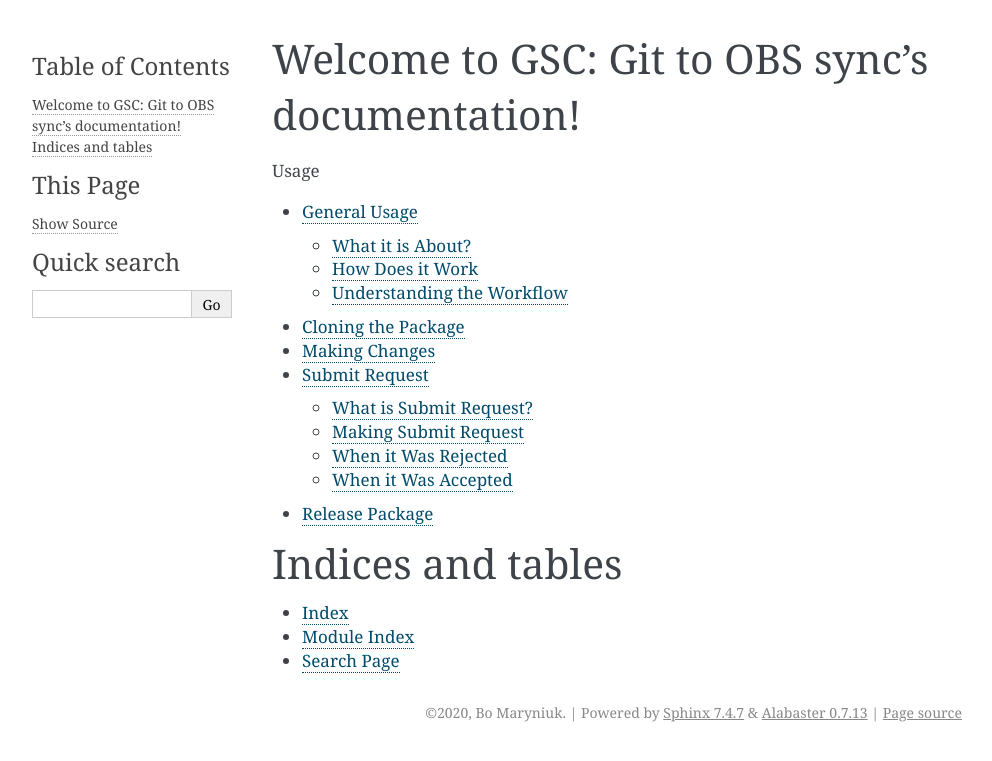
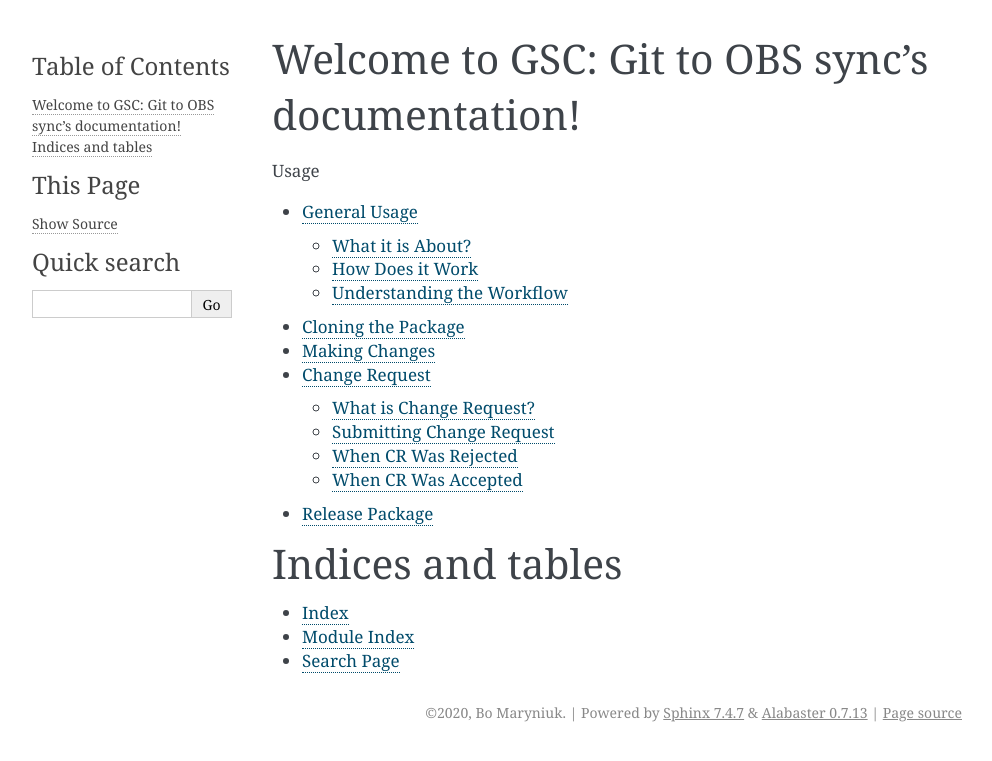
Before and after one commit to isbm/gsc, a Sphinx documentation site: the page built from docs/index.rst, in a window 1280 px wide. Shown: the top 761 px of the page, without its empty margins (148-1140 px from the left). Built offline with Sphinx 7.4.7, drawn with Linux system fonts in a browser that asks for light colours; some of the changed lines change nothing that is shown.

Commit message:
Add documentation on submitting change request

```diff
--- a/docs/usage_submit_request.rst
+++ b/docs/usage_submit_request.rst
@@ -1,14 +1,85 @@
-Submit Request
+Change Request
 ==============
 
-What is Submit Request?
+What is Change Request?
 -----------------------
 
-Making Submit Request
----------------------
+Change request in OBS terminology is a part of `Staging Workflow
+(https://openbuildservice.org/help/manuals/obs-user-guide/cha.obs.best-practices.webuiusage.html#staging_how_to)`_
+and is a process of making required changes to a package. Such change
+affects all the resulting release and therefore must yield to a
+certain rules.
 
-When it Was Rejected
+Submitting Change Request
+-------------------------
+
+When you are done making changes to your package via ``gsc add``
+command, then it is a time to request them to be accepted by a package
+maintainer and added to the release, eventually. In order to submit a
+Change Request, issue the following command::
+
+  gsc sr
+
+Or::
+
+  gsc submitreq
+
+This will bring a newly constructed changelog entry, which will
+contain all previously made commits to Git. Each commit will be made
+as a separate changelog entry. If needed, you should edit and reformat
+that text accordingly.
+
+After you quit changelog text editor, you might have few more text
+editors displaying diff between the files. Those you should edit also
+accordingly to your needs.
+
+Once all is committed, at this point, your temporary Git branch
+(``tmp-<package-name>-<version>``) will be synchronised with the Git
+and Change Request will be sent to the OBS and you will see a Change
+Request number at the end.
+
+When CR Was Rejected
 --------------------
 
-When it Was Accepted
+In case of rejection was due to a mistakes or missing parts, then
+nothing special happens, just keep working on changes by issuing ``gsc
+add`` command, bringing things to the desired state and try to submit
+your Change Request again.
+
+But ss long as you think your effort no longer needed and you should
+stop continue with this branch permanently, you have to clean it up
+and close it gracefully::
+
+  gsc close
+
+
+When CR Was Accepted
 --------------------
+
+If your Change Request has been accepted, it also means that the
+branch of your package has been accepted. There is no direct
+integration between the "Accept Request" button on OBS and your Git
+repository. That should be done manually. Since your branch is your
+local one and wasn't sent to Git as Pull Request (because the review
+of the package is happening at OBS side anyways), you should now merge
+your working branch to the master or the release branch. To do so, you
+just issue the following command::
+
+  gsc mg
+
+Or::
+
+  gsc merge
+
+This will merge your temporary branch to the base derived branch
+(either master if development, or some release branch) without fast
+forwarding and without squashing anything, so the commits are granular
+and can be easily reverted.
+
+Your merge branch will contain an automatic message::
+
+  Merge branch tmp-mygreatpackage-1.2
+
+You can also verify your Git log if everything is correct::
+
+  git log
```
